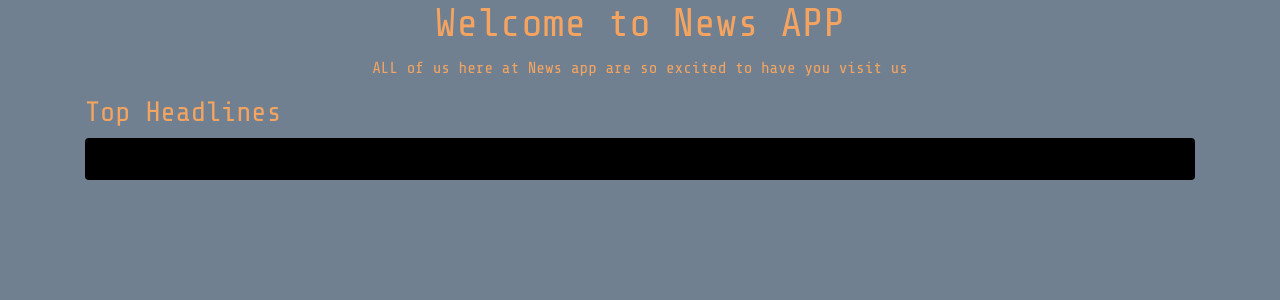
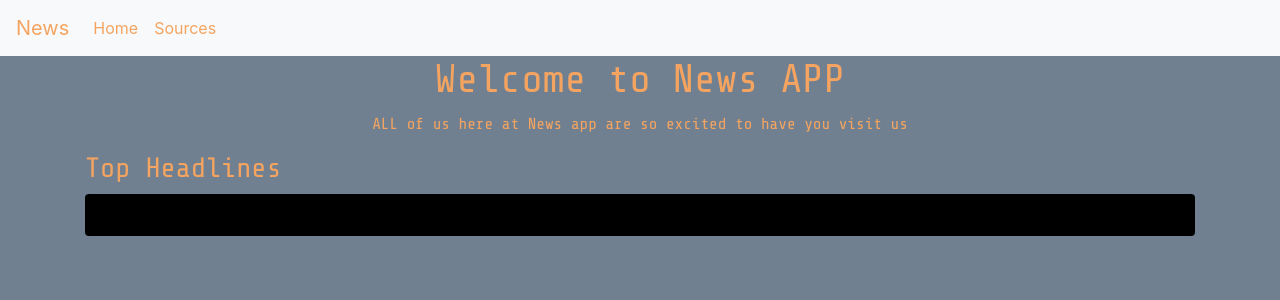
Before and after one commit to ALKEMIA-CHARLES/News-app, a Flask app: page / in a window 1280 px wide. Shown: the top 300 px of the page. Run offline with Flask 2, Linux system fonts and the light colour scheme; data that the repository does not hold is empty; some libraries are stand-ins or nearby versions.

Commit message:
added features

```diff
--- a/app/static/css/index.css
+++ b/app/static/css/index.css
@@ -96,3 +96,16 @@ body{
     color: sandybrown;
     text-align: center;
 }
+
+#navnews{
+    color: sandybrown;
+
+}
+
+#navhome{
+    color: sandybrown;
+}
+
+#navsources{
+    color: sandybrown;
+}
--- a/app/templates/base.html
+++ b/app/templates/base.html
@@ -14,6 +14,9 @@
 </head>
 
 <body>
+    {% block navbar %}
+        {% include 'nvbar.html'%}
+    {% endblock %}
 
     {%block content%}
     {%endblock%}
--- /dev/null
+++ b/app/templates/nvbar.html
@@ -0,0 +1,20 @@
+<nav class="navbar navbar-expand-lg navbar-light bg-light">
+    <a class="navbar-brand" href="#" style="font-family: Share Tech Mono',
+     monospace;" id="navnews">News</a>
+    <button class="navbar-toggler" type="button" data-toggle="collapse" data-target="#navbarNav"
+        aria-controls="navbarNav" aria-expanded="false" aria-label="Toggle navigation">
+        <span class="navbar-toggler-icon"></span>
+    </button>
+    <div class="collapse navbar-collapse" id="navbarNav">
+        <ul class="navbar-nav">
+            <li class="nav-item active">
+                <a class="nav-link" href="{{url_for('main.index')}}" style="font-family:Share Tech Mono',
+     monospace ;" id="navhome">Home <span class="sr-only">(current)</span></a>
+            </li>
+            <li class="nav-item">
+                <a class="nav-link" href="{{url_for('main.source')}}" style="font-family: Share Tech Mono',
+     monospace ;" id="navsources">Sources</a>
+            </li>
+        </ul>
+    </div>
+</nav>
```
